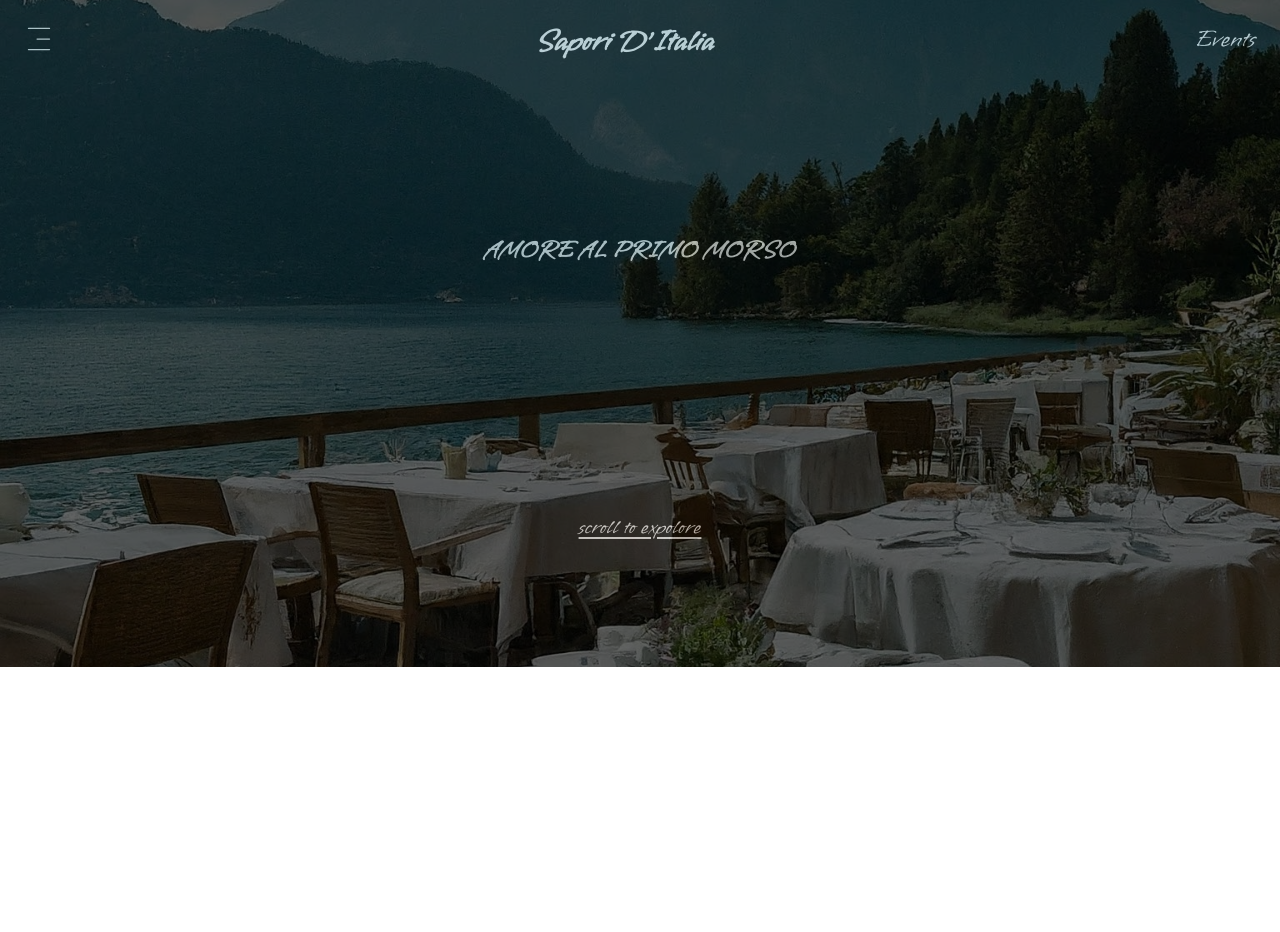
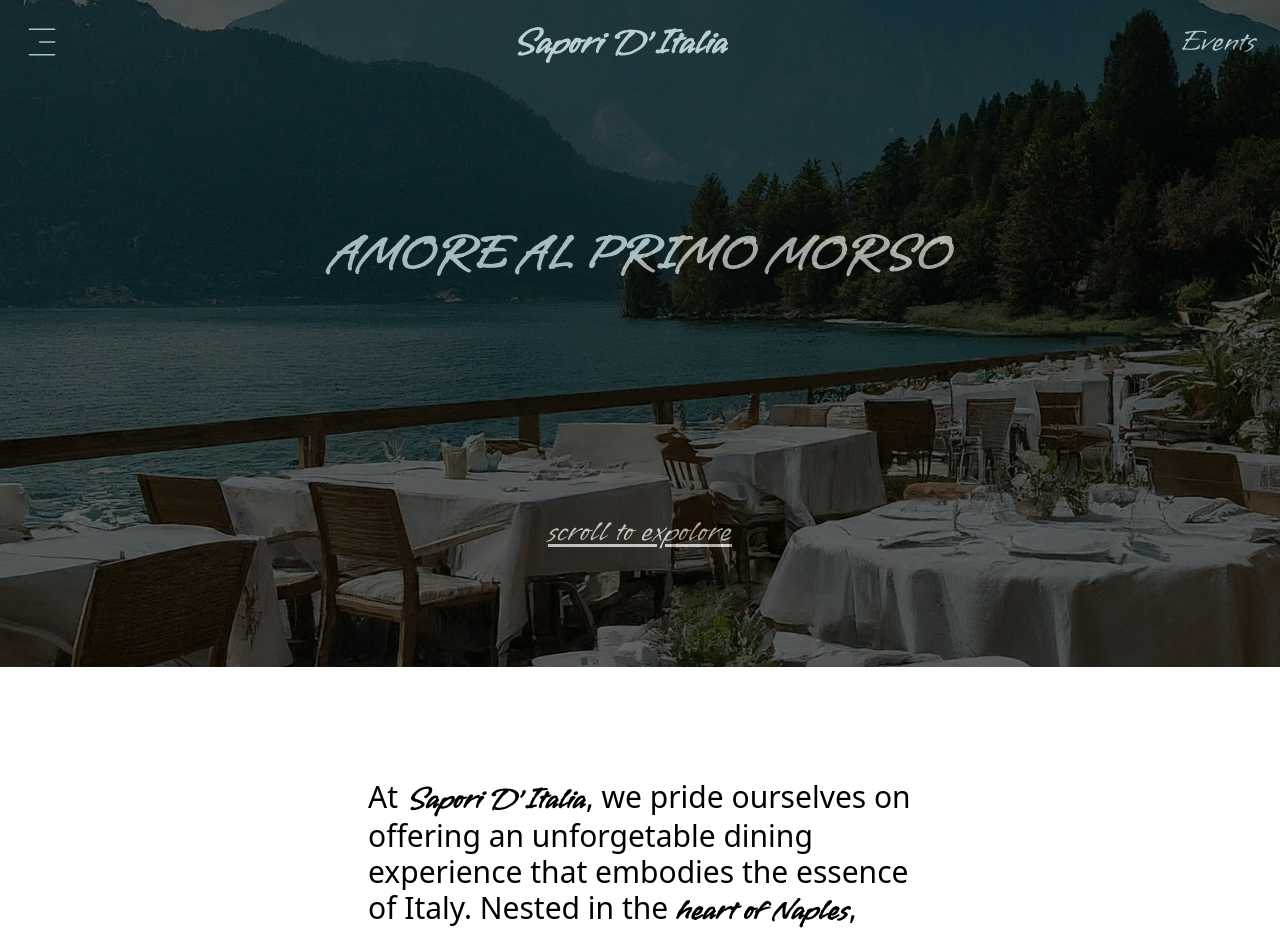
Before and after one commit to J-Rahhal/sapori-d-Italia, a React (Vite) app in the folder client/: page / in a window 1280 px wide. Shown: the top 932 px of the page. Before the commit the page ends 800 px from the top, so only its background shows below. Built offline with nearby package versions, Linux system fonts and the light colour scheme.

Commit message:
creating responsive intro

```diff
--- a/client/src/components/Header.jsx
+++ b/client/src/components/Header.jsx
@@ -14,24 +14,24 @@ const Header = ({ handleToggle, toggle, handleClose }) => {
             toggle={toggle}
             handleClose={handleClose}
           />
-          <h2 className="font-vujahday font-bold xs-mobile:text-2xl mobile:text-3xl text-white">
+          <h2 className="font-vujahday font-bold xs-mobile:text-2xl mobile:text-3xl text-white sm-tablet:text-4xl">
             Sapori D'Italia
           </h2>
           <Link
             to="#"
-            className="font-vujahday text-white xs-mobile:text-xl mobile:text-2xl"
+            className="font-vujahday text-white xs-mobile:text-xl mobile:text-2xl sm-tablet:text-3xl"
           >
             Events
           </Link>
         </div>
 
         <div className="h-1/2 flex items-center justify-center">
-          <h1 className=" text-white uppercase font-bold font-vujahday text-2xl">
+          <h1 className=" text-white uppercase font-bold font-vujahday text-xl sm-tablet:text-5xl">
             Amore Al Primo Morso
           </h1>
         </div>
         <div className="h-1/3 flex items-center justify-center overflow-hidden">
-          <p className=" text-white  font-vujahday text-xl underline underline-offset-4">
+          <p className=" text-white  font-vujahday text-xl underline underline-offset-4 sm-tablet:text-3xl">
             scroll to expolore
           </p>
         </div>
--- /dev/null
+++ b/client/src/components/Intro.jsx
@@ -0,0 +1,17 @@
+import React from "react";
+
+const Intro = () => {
+  return (
+    <div className="p-12  mobile:w-1/2 mobile:mx-auto sm-tablet:w-3/4 tablet:py-28 tablet:w-1/2">
+      <p className="font-sans font-light sm-tablet:text-2xl laptop:text-3xl">
+        At <span className="font-vujahday font-bold">Sapori D'Italia</span>, we
+        pride ourselves on offering an unforgetable dining experience that
+        embodies the essence of Italy. Nested in the{" "}
+        <span className="font-vujahday font-bold">heart of Naples</span>, our
+        restaurant is a haven for aficionados of authentic Italian cuisine.
+      </p>
+    </div>
+  );
+};
+
+export default Intro;
--- a/client/src/components/MobileMenu.jsx
+++ b/client/src/components/MobileMenu.jsx
@@ -10,14 +10,14 @@ const MobileMenu = ({ onClick, toggle, handleClose }) => {
         className={
           toggle
             ? "xs-mobile:hidden"
-            : "xs-mobile:text-2xl text-white font-extrabold mobile:text-3xl"
+            : "xs-mobile:text-2xl text-white font-extrabold mobile:text-3xl sm-tablet:text-4xl"
         }
         onClick={onClick}
       />
       {toggle && (
-        <div className="w-full h-5/6 absolute right-1 bg-white flex flex-col items-center justify-between">
+        <div className="w-full h-5/6 absolute pb-12 right-1 bg-white flex flex-col items-center justify-between sm-tablet:text-2xl">
           <RiCloseLargeFill
-            className="xs-mobile:font-extrabold xs-mobile:text-2xl xs-mobile:self-start ml-2"
+            className="xs-mobile:font-extrabold xs-mobile:text-2xl xs-mobile:self-start ml-2 sm-tablet:text-3xl"
             onClick={handleClose}
           />
           <Link to="#">Home</Link>
--- a/client/src/pages/Homepage.jsx
+++ b/client/src/pages/Homepage.jsx
@@ -1,5 +1,6 @@
 import React, { useState } from "react";
 import Header from "../components/Header.jsx";
+import Intro from "../components/Intro.jsx";
 
 const Homepage = () => {
   const [toggle, setToggle] = useState(false);
@@ -14,6 +15,7 @@ const Homepage = () => {
         toggle={toggle}
         handleClose={toggleMenu}
       />
+      <Intro />
     </>
   );
 };
--- a/client/tailwind.config.js
+++ b/client/tailwind.config.js
@@ -15,7 +15,7 @@ export default {
       "xs-mobile": "320px",
       mobile: "400px",
       "sm-tablet": "768px",
-      tablet: "1114px",
+      tablet: "1024px",
       laptop: "1280px",
       desktop: "1440px",
     },
```
